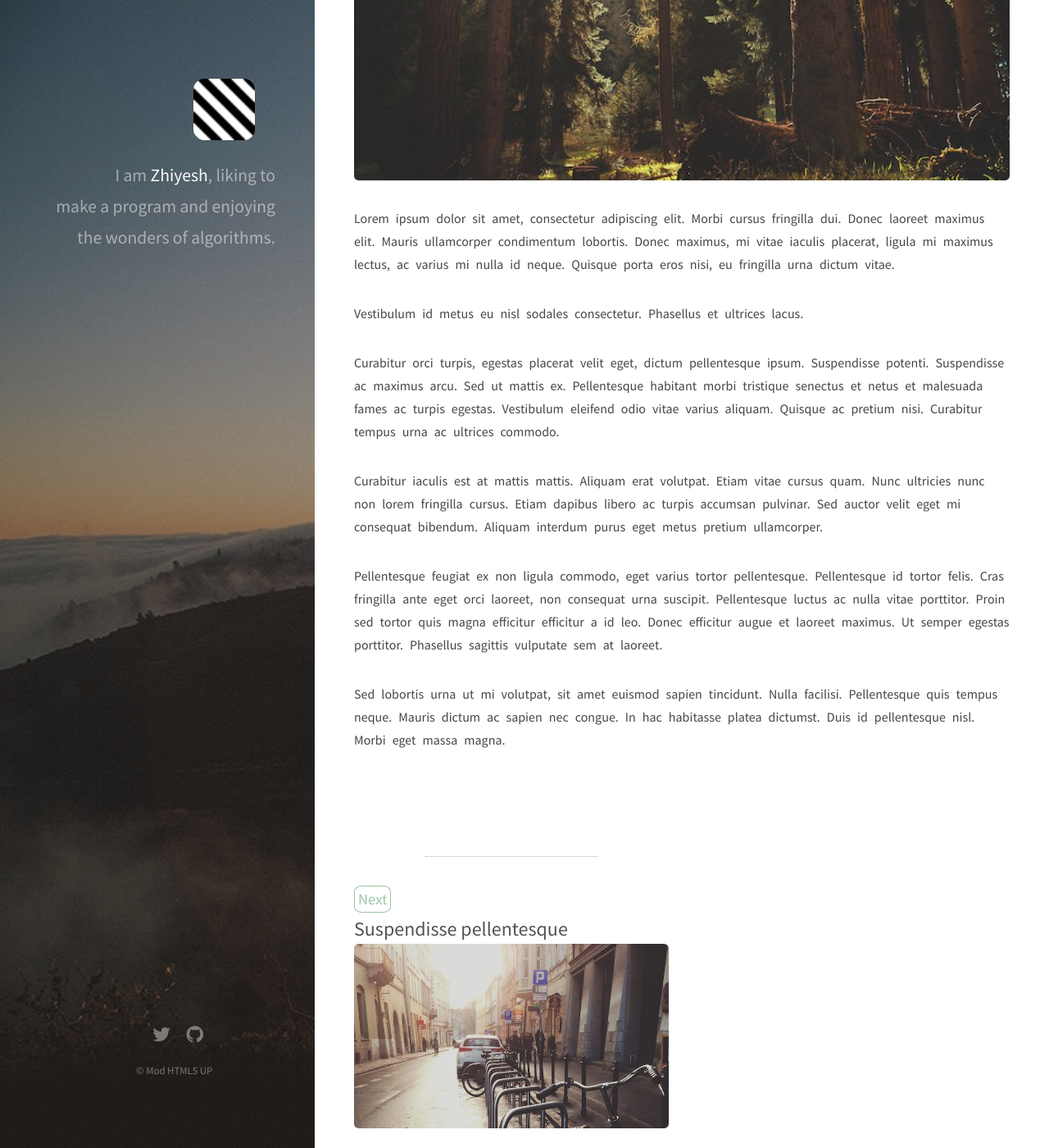
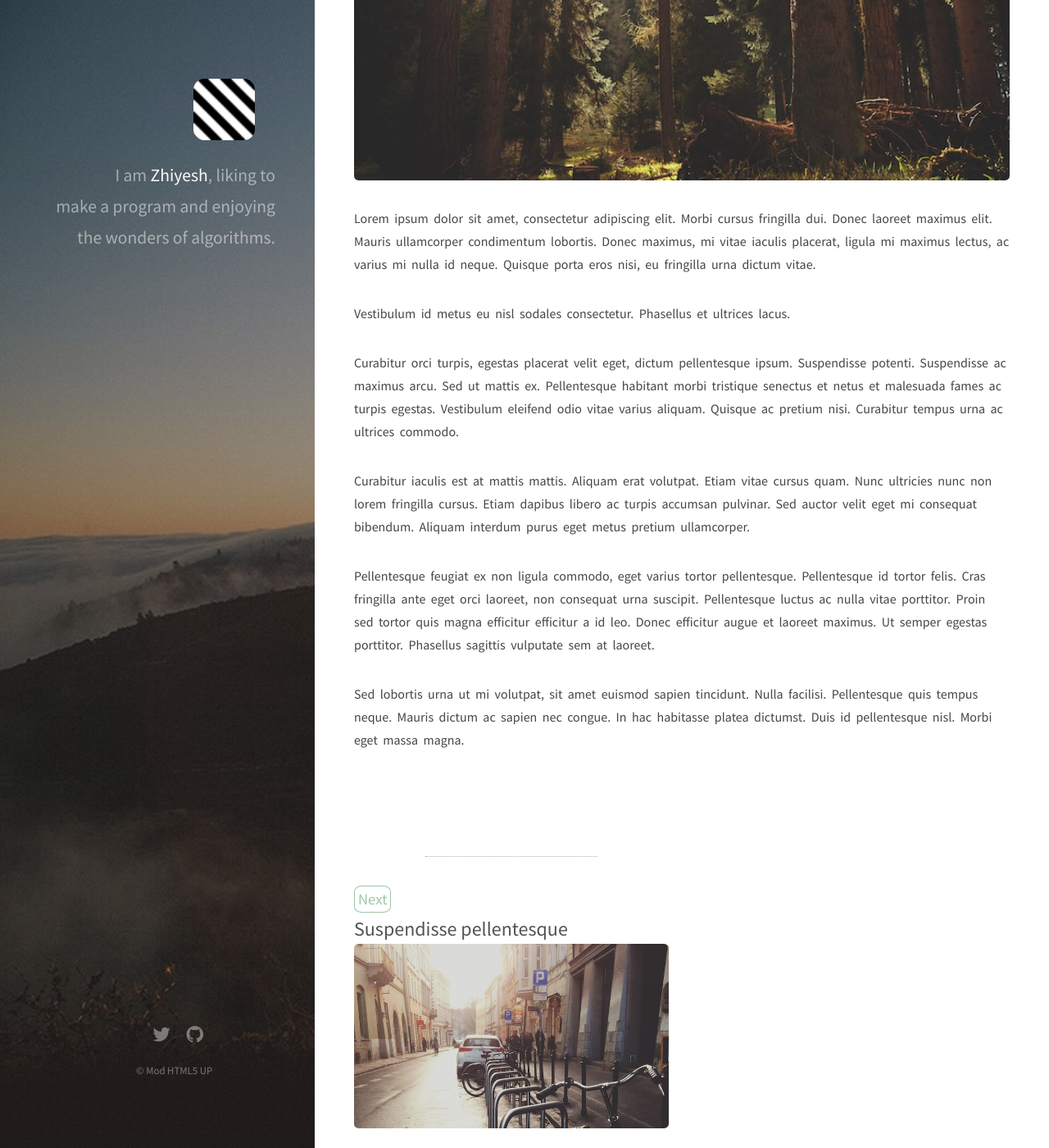
Before and after one commit to Zhiyelah/zhiyelah.github.io, a Jekyll site: the page built from _posts/2015-01-30-Lorem.markdown, in a window 1280 px wide and 1400 px high, scrolled down 445 px. Shown: the whole window at 82% size. Built offline with Jekyll 4.4.1, drawn with Linux system fonts in a browser that asks for light colours; nearby versions of some CDN libraries.

Commit message:
Update main.css

```diff
--- a/css/main.css
+++ b/css/main.css
@@ -1578,7 +1578,7 @@
 
 		a.hover fade {
 			color: #9fc6a6;
-			font-weight: 400;
+			font-weight: 300;
 			font-size: 78%;
 			padding: 4px;
 			border: 1px solid #9fc6a6;
@@ -2591,13 +2591,13 @@
 
 		#main > section > section {
 			color: #464646;
-			word-spacing: 0.3em;
+			word-spacing: 0.2em;
 			font-size: 12pt;
 		}
 
 		#main > article > section {
 			color: #464646;
-			word-spacing: 0.3em;
+			word-spacing: 0.2em;
 			font-size: 12pt;
 			padding-bottom: 6em;
 		}
```
